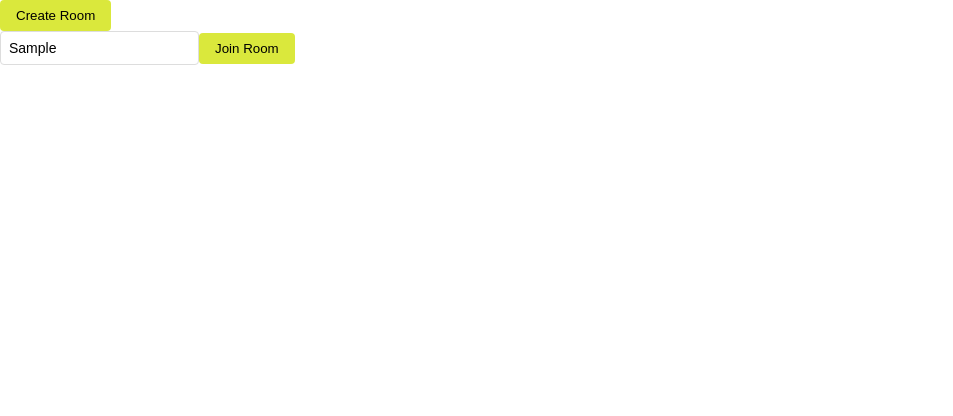
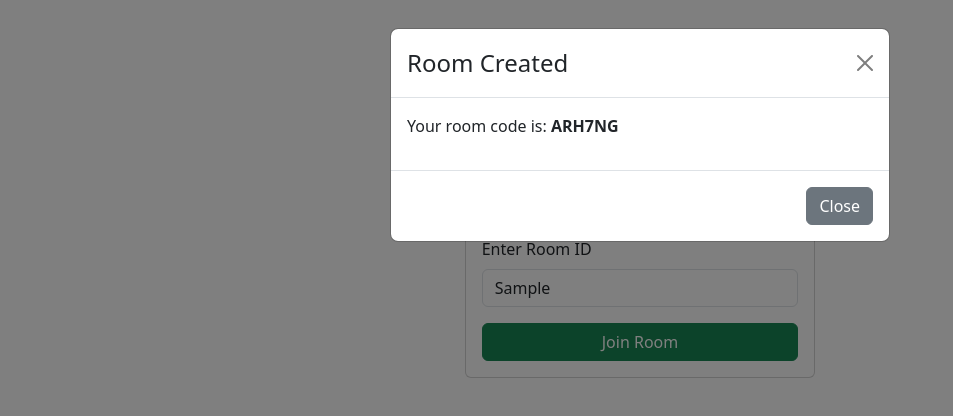
Before and after one commit to RohanVellanki/CollabCanvasPro, a React (Create React App) app: page /start in a window 1280 px wide. Both pictures are taken after typing "Sample" into the empty fields and a click on the button "Create Room". Shown: the top 416 px of the page, without its empty margins (0-953 px from the left). Built offline with nearby package versions, Linux system fonts and the light colour scheme.

Commit message:
Updated RoomSelection.js

```diff
--- a/src/components/RoomSelection.js
+++ b/src/components/RoomSelection.js
@@ -1,11 +1,17 @@
 import React, { useState } from 'react';
+import { Button, Form, Modal, Container, Row, Col, Card } from 'react-bootstrap';
+import 'bootstrap/dist/css/bootstrap.min.css';
 
 const RoomSelection = () => {
   const [roomId, setRoomId] = useState('');
+  const [showModal, setShowModal] = useState(false);
+  const [generatedRoomId, setGeneratedRoomId] = useState('');
 
   const handleCreateRoom = () => {
-    // Placeholder for create room functionality
-    alert('Create Room button clicked');
+    // Generate a 6 character random and unique code
+    const newRoomId = Math.random().toString(36).substring(2, 8).toUpperCase();
+    setGeneratedRoomId(newRoomId);
+    setShowModal(true);
   };
 
   const handleJoinRoom = () => {
@@ -13,19 +19,60 @@ const RoomSelection = () => {
     alert(`Join Room button clicked with Room ID: ${roomId}`);
   };
 
+  const handleCloseModal = () => {
+    setShowModal(false);
+  };
+
   return (
-    <div className="room-selection">
-      <button onClick={handleCreateRoom}>Create Room</button>
-      <div>
-        <input
+    <Container className="room-selection" style={{ marginTop: '50px', padding: '20px' }}>
+      <Row className="justify-content-md-center">
+        <Col md="4">
+          <Card>
+            <Card.Body>
+              <Card.Title className="text-center">Collab Canvas</Card.Title>
+              <Card.Text className="text-center">
+                Create a new room or join an existing room to start collaborating.
+              </Card.Text>
+              <div className="d-grid gap-2">
+                <Button variant="primary" onClick={handleCreateRoom} className="mb-3">
+                  Create Room
+                </Button>
+              </div>
+              <Form>
+                <Form.Group controlId="formRoomId">
+                  <Form.Label>Enter Room ID</Form.Label>
+                  <Form.Control
                     type="text"
                     value={roomId}
                     onChange={(e) => setRoomId(e.target.value)}
                     placeholder="Enter Room ID"
                   />
-        <button onClick={handleJoinRoom}>Join Room</button>
+                </Form.Group>
+                <div className="d-grid gap-2 mt-3">
+                  <Button variant="success" onClick={handleJoinRoom}>
+                    Join Room
+                  </Button>
                 </div>
-    </div>
+              </Form>
+            </Card.Body>
+          </Card>
+        </Col>
+      </Row>
+
+      <Modal show={showModal} onHide={handleCloseModal}>
+        <Modal.Header closeButton>
+          <Modal.Title>Room Created</Modal.Title>
+        </Modal.Header>
+        <Modal.Body>
+          <p>Your room code is: <strong>{generatedRoomId}</strong></p>
+        </Modal.Body>
+        <Modal.Footer>
+          <Button variant="secondary" onClick={handleCloseModal}>
+            Close
+          </Button>
+        </Modal.Footer>
+      </Modal>
+    </Container>
   );
 };
 
```
Lines whose indentation alone changed are shown as unchanged.
